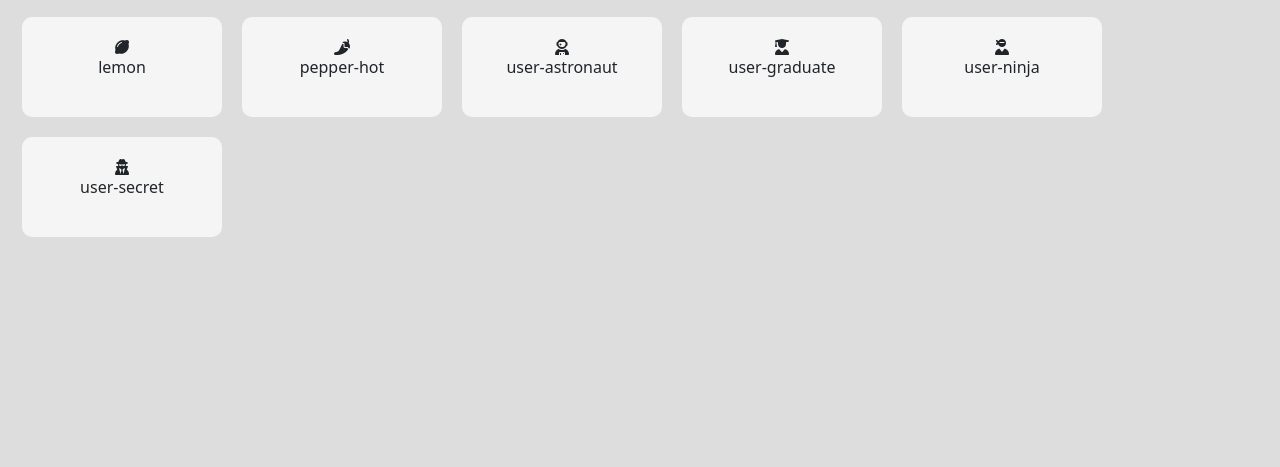
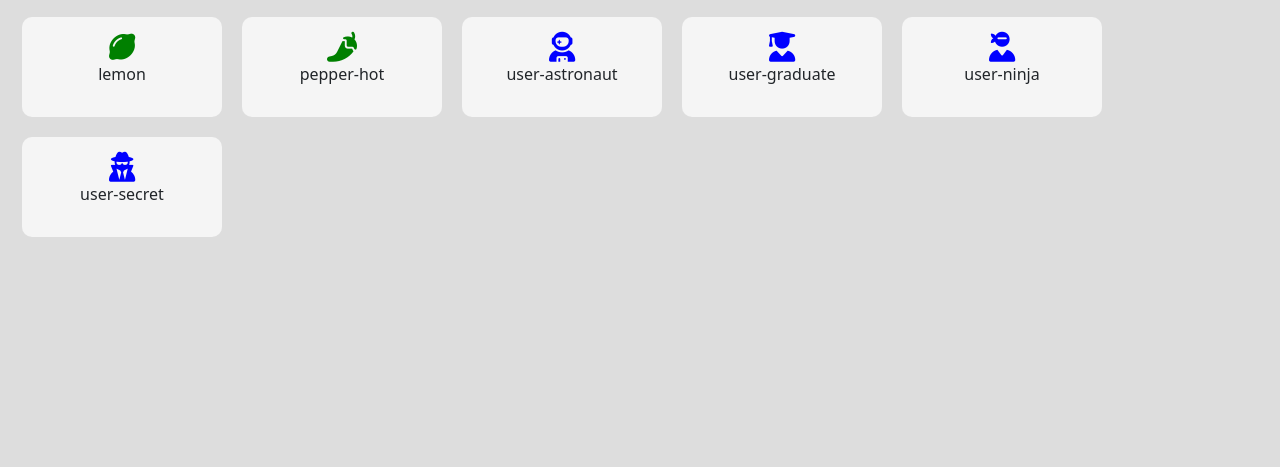
Before and after one commit to FrancescoCataletto/js-es6-icons, a plain HTML site: page index.html in a window 1280 px wide. Shown: the part 341-808 px from the top of the page. Drawn offline with nearby package versions, Linux system fonts and the light colour scheme.

Commit message:
basic program completed and working

```diff
--- a/css/style.css
+++ b/css/style.css
@@ -40,6 +40,10 @@ main{
     background-color: rgb(245, 245, 245);
 }
 
+.icon-box i{
+    font-size: 30px;
+}
+
 /* CLASSI COLORI */
 .blue{
     color: blue;
--- a/js/script.js
+++ b/js/script.js
@@ -166,13 +166,13 @@ function iconGenerator(){
 // RICHIAMO LA FUNZIONE BASE CON TUTTI GLI OGGETTI DELL'ARRAY PER MOSTRARLA ALLìAPERTURA DELLA PAGINA
 createBox(icons);
 
-// FUNZIONE PER CREARE DIV DELLE ICONE E STAMPARLO IN PAGINA EPR OGNI ELEMENTO DELL'ARRAY CON DETERMINATE CARATTERISTICHE
+// FUNZIONE PER CREARE DIV DELLE ICONE E STAMPARLO IN PAGINA PER OGNI ELEMENTO DELL'ARRAY CON DETERMINATE CARATTERISTICHE
 function createBox(array){
 	iconDisplay.innerHTML = " ";
 	for(let element of array){
 		const cell = document.createElement("div");
 		iconDisplay.append(cell);
 		cell.classList.add("icon-box");
-		cell.innerHTML = `<i class="${element.prefix}solid ${element.prefix}${element.name}"></i><p>${element.name}</p>`
+		cell.innerHTML = `<i class="${element.prefix}solid ${element.prefix}${element.name} style.color = ${element.color}"></i><p>${element.name}</p>`
 	}
 }
```
